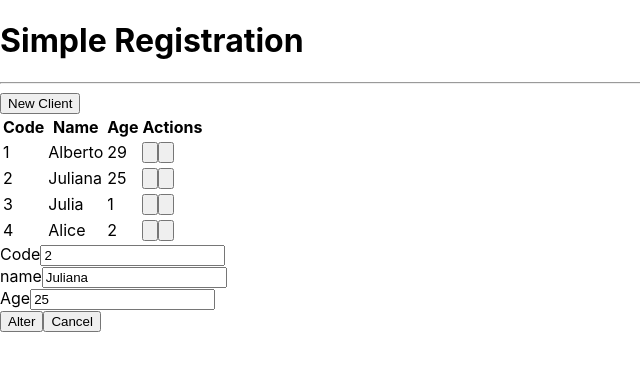
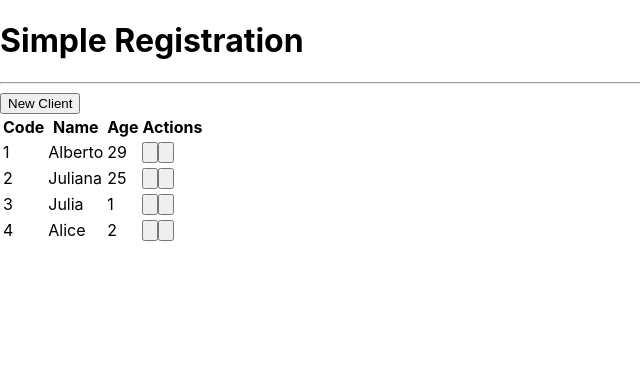
Before and after one commit to AlbertoParente/registration-react-nextjs, a Next.js app: page / in a window 1280 px wide. Shown: the top 370 px of the page, without its empty margins (0-640 px from the left). Built offline with nearby package versions, Linux system fonts and the light colour scheme.

Commit message:
Integration table and formulary

```diff
--- a/src/components/Button.tsx
+++ b/src/components/Button.tsx
@@ -2,13 +2,14 @@
     color?: 'green' | 'blue' | 'gray'
     className?: string
     children: any
+    onClick?: () => void
 }
 
 export default function Button(props: ButtonProps) {
     const color = props.color ?? 'gray'
 
     return (
-        <button className={`
+        <button onClick={props.onClick} className={`
             bg-gradient-to-r from-${color}-400 to-${color}-700
             text-white px-4 py-2 rounded-md
             ${props.className}
--- a/src/components/Formulary.tsx
+++ b/src/components/Formulary.tsx
@@ -5,6 +5,8 @@
 
 interface FormularyToProps {
     client: Client
+    clientChanged?: (client: Client) => void
+    cancel?: () => void
 }
 
 
@@ -21,10 +23,10 @@
             <Input text="name" value={name}  newValue={setName} className="mb-5" />
             <Input text="Age" type="number" value={age}  newValue={setAge} />
             <div className="flex justify-end mt-7">
-                <Button color="blue" className="mr-2" >
+                <Button color="blue" className="mr-2" onClick={() => props.clientChanged?.(new Client(name, +age, id))} >
                     {id ? 'Alter' : 'Save'}
                 </Button>
-                <Button>
+                <Button onClick={props.cancel}>
                     Cancel
                 </Button>
             </div>
--- a/src/pages/index.tsx
+++ b/src/pages/index.tsx
@@ -3,6 +3,7 @@
 import Client from '../core/Client'
 import Button from '../components/Button'
 import Formulary from '../components/Formulary'
+import { useState } from 'react'
 
 export default function Home() {
   const clients = [
@@ -12,13 +13,19 @@
     new Client('Alice', 2, '4'),
   ]
 
-  function clientSelected(client : Client) {
+  function clientSelected(client: Client) {
 
   }
 
-  function clientDeleted(client : Client) {
+  function clientDeleted(client: Client) {
 
   }
+
+  function saveClient(client: Client) {
+
+  }
+
+  const [invisible, setInvisible] = useState<'table' | 'form'>('table')
 
   return (
     <div className={`
@@ -27,14 +34,25 @@
     text-white
     `}>
       <Layout title="Simple Registration">
-        <div className="flex justify-end">
-          <Button color="blue" className="mb-4">New Client</Button>
-        </div>
-        <Table clients={clients}
-          clientSelected={clientSelected}
-          clientDeleted={clientDeleted} />
+        {invisible === 'table' ? (
+          <>
+            <div className="flex justify-end">
+              <Button color="blue" className="mb-4"
+                onClick={() => setInvisible('form')}>
+                New Client
+              </Button>
+            </div>
+            <Table clients={clients}
+              clientSelected={clientSelected}
+              clientDeleted={clientDeleted} />
+          </>
+        ) : (
+          <Formulary client={clients[1]}
+          clientChanged={saveClient}
+            cancel={() => setInvisible('table')}
+          />
+        )}
       </Layout>
-      <Formulary client={clients[1]}></Formulary>
     </div>
   )
 }
```
